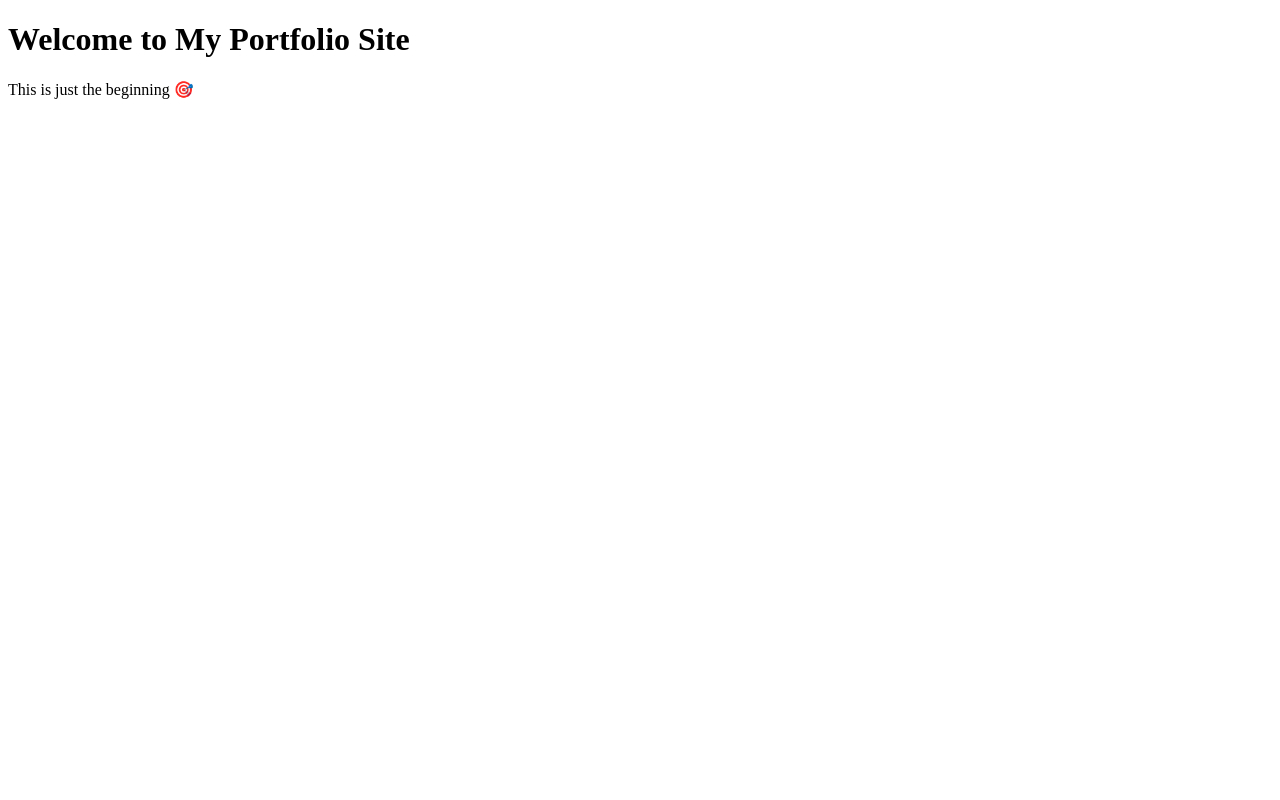
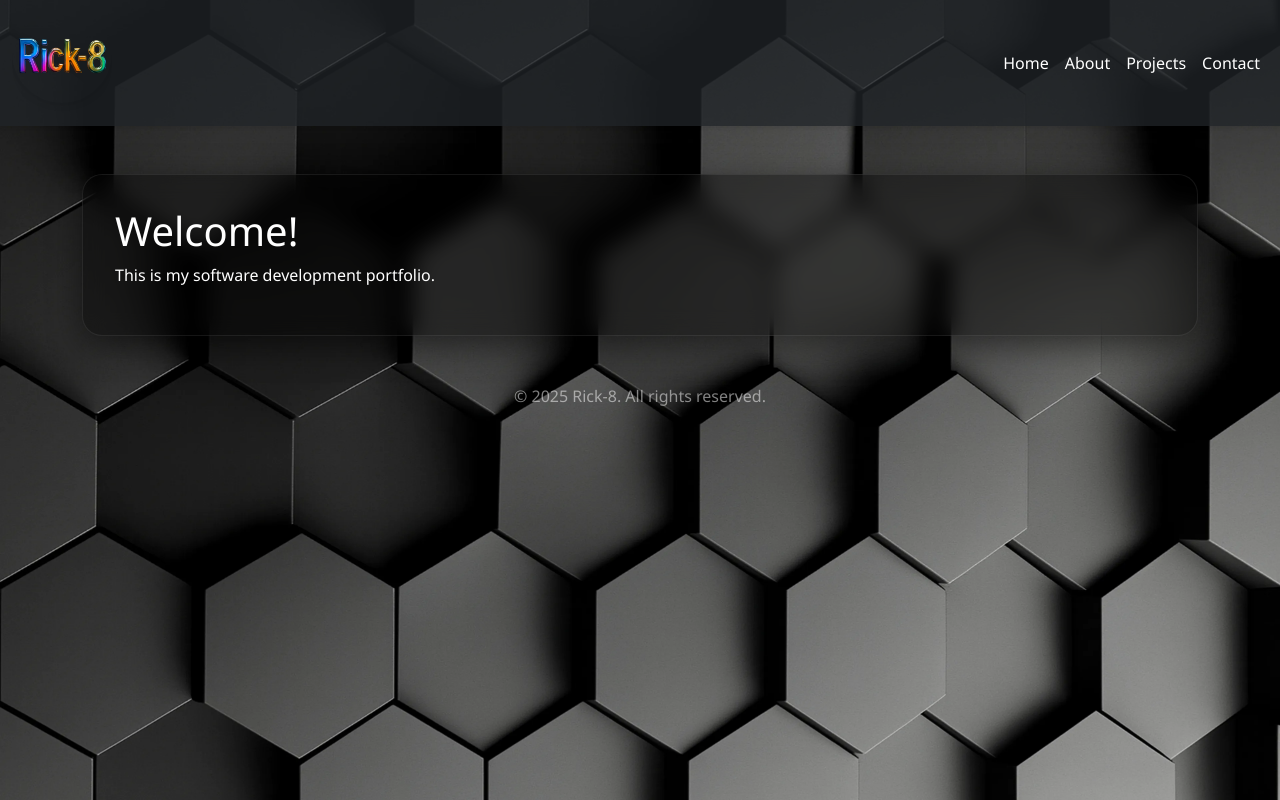
Before and after one commit to Rick-8/portfolio, a Django app: page / in a window 1280 px wide. Run offline with Django 5.2, Linux system fonts and the light colour scheme.

Commit message:
Add - Index page background and nav structure

```diff
--- a/home/templates/home/index.html
+++ b/home/templates/home/index.html
@@ -1,12 +1,6 @@
-
-<!DOCTYPE html>
-<html lang="en">
-<head>
-    <meta charset="UTF-8">
-    <title>My Portfolio</title>
-</head>
-<body>
-    <h1>Welcome to My Portfolio Site</h1>
-    <p>This is just the beginning 🎯</p>
-</body>
-</html>
+{% extends 'base.html' %}
+{% block title %}Home | My Portfolio{% endblock %}
+{% block content %}
+<h1>Welcome!</h1>
+<p>This is my software development portfolio.</p>
+{% endblock %}
--- /dev/null
+++ b/static/css/style.css
@@ -0,0 +1,77 @@
+/* === Background Setup === */
+body {
+  background: url("../media/Background.webp") no-repeat center center fixed;
+  background-color: lightblue;
+  background-size: cover;
+  min-height: 100vh;
+  font-family: 'Segoe UI', sans-serif;
+  margin: 0;
+  padding: 0;
+  color: #fff;
+}
+
+/* === Frosted Glass Effect === */
+.glass-container {
+  background: rgba(0, 0, 0, 0.4);
+  border-radius: 20px;
+  padding: 2rem;
+  backdrop-filter: blur(12px);
+  -webkit-backdrop-filter: blur(12px);
+  box-shadow: 0 8px 32px rgba(0, 0, 0, 0.5);
+  border: 1px solid rgba(255, 255, 255, 0.08);
+  color: #ffffff;
+}
+
+/* === Logo Link & Hover Effects === */
+.logo-link {
+  position: relative;
+  display: inline-block;
+  z-index: 2;
+  overflow: hidden;
+  border-radius: 50%;
+}
+
+.logo-img {
+  width: 100px;
+  height: 100px;
+  position: relative;
+  top: -10px;
+  display: block;
+  transition: transform 0.4s ease, box-shadow 0.3s ease;
+  border-radius: 50%;
+  box-shadow: 0 0 8px rgba(0, 0, 0, 0.15);
+}
+
+/* Hover Effect: Scale + Rotate + Shadow */
+.logo-link:hover .logo-img {
+  transform: scale(1.15) rotate(-2deg);
+}
+
+/* Ripple Overlay */
+.logo-link::after {
+  content: '';
+  position: absolute;
+  top: 50%;
+  left: 50%;
+  width: 200%;
+  height: 200%;
+  border-radius: 50%;
+  transform: translate(-50%, -50%) scale(0);
+  opacity: 0;
+  pointer-events: none;
+  transition: transform 0.5s ease, opacity 0.6s ease;
+}
+
+.logo-link:hover::after {
+  transform: translate(-50%, -50%) scale(1);
+  opacity: 1;
+}
+
+/* === Responsive Adjustments === */
+@media (max-width: 768px) {
+  .logo-img {
+    width: 60px;
+    height: 60px;
+    top: -5px;
+  }
+}
--- /dev/null
+++ b/templates/base.html
@@ -0,0 +1,66 @@
+{% load static %}
+<!DOCTYPE html>
+<html lang="en">
+
+<head>
+    <meta charset="UTF-8">
+    <title>{% block title %}My Portfolio{% endblock %}</title>
+    <meta name="viewport" content="width=device-width, initial-scale=1">
+
+    <!-- Bootstrap CSS -->
+    <link href="https://cdn.jsdelivr.net/npm/bootstrap@5.3.3/dist/css/bootstrap.min.css" rel="stylesheet">
+
+    <!-- Your custom CSS -->
+    <link rel="stylesheet" href="{% static 'css/style.css' %}">
+</head>
+
+<body>
+
+    <!-- Navbar -->
+    <nav class="navbar navbar-expand-lg navbar-dark bg-dark bg-opacity-75 shadow-sm">
+        <div class="container-fluid">
+            <a href="/" class="navbar-brand logo-link" aria-label="Rick-8 Home">
+                <img src="{% static 'media/rick-8-multi.webp' %}" alt="Rick-8 Logo" class="logo-img" width="40"
+                    height="40" loading="lazy" />
+            </a>
+            <button class="navbar-toggler" type="button" data-bs-toggle="collapse" data-bs-target="#mainNavbar"
+                aria-controls="mainNavbar" aria-expanded="false" aria-label="Toggle navigation">
+                <span class="navbar-toggler-icon"></span>
+            </button>
+
+            <div class="collapse navbar-collapse" id="mainNavbar">
+                <ul class="navbar-nav ms-auto mb-2 mb-lg-0">
+                    <li class="nav-item">
+                        <a class="nav-link text-white" href="{% url 'home' %}">Home</a>
+                    </li>
+                    <li class="nav-item">
+                        <a class="nav-link text-white" href="#">About</a>
+                    </li>
+                    <li class="nav-item">
+                        <a class="nav-link text-white" href="#">Projects</a>
+                    </li>
+                    <li class="nav-item">
+                        <a class="nav-link text-white" href="#">Contact</a>
+                    </li>
+                </ul>
+            </div>
+        </div>
+    </nav>
+
+    <!-- Main Content -->
+    <main class="container my-5">
+        <div class="glass-container">
+            {% block content %}{% endblock %}
+        </div>
+    </main>
+
+    <!-- Footer -->
+    <footer class="text-center text-white-50 mt-5 mb-3">
+        &copy; {{ year|default:2025 }} Rick-8. All rights reserved.
+    </footer>
+
+    <!-- Bootstrap JS Bundle -->
+    <script src="https://cdn.jsdelivr.net/npm/bootstrap@5.3.3/dist/js/bootstrap.bundle.min.js"></script>
+</body>
+
+</html>
```
Also changed, not shown: portfolio_site/settings.py (+6 -1 lines), static/media/Background.webp (added), static/media/erasebg-transformed.webp (added), static/media/rick-8-multi.webp (added), static/media/rick8-logo-small.png (added), static/media/rick8_logo.webp (added).
